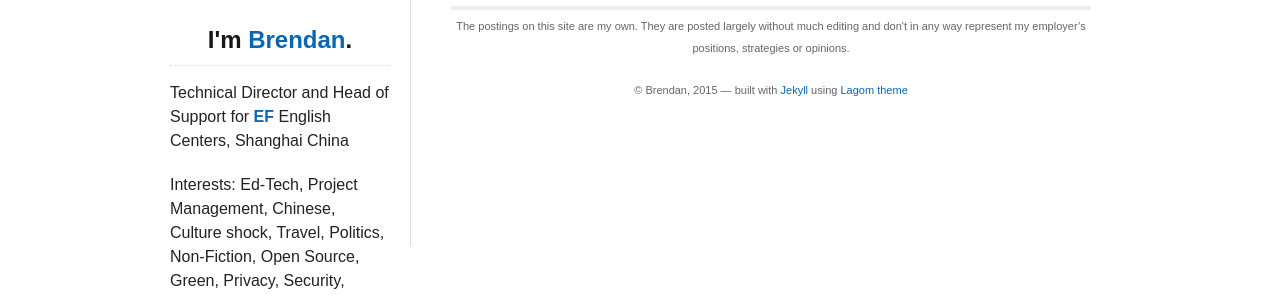
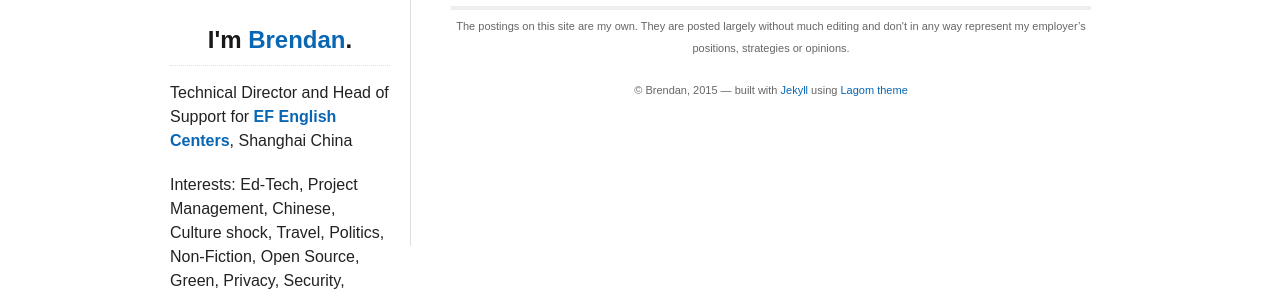
Before and after one commit to bcooney/bcooney.github.io, a Jekyll site: the page built from index.html, in a window 1280 px wide. Shown: the part 186-482 px from the top of the page. Built offline with Jekyll 4.4.1, drawn with Linux system fonts in a browser that asks for light colours; nearby versions of some CDN libraries; some of the changed lines change nothing that is shown.

Commit message:
both links updates now

```diff
--- a/_includes/sidebar.html
+++ b/_includes/sidebar.html
@@ -9,7 +9,7 @@
   </a>
   <h2>I'm <a href="/">{{ site.data.theme.name }}</a>.</h2>
   <div id="bio">
-    <p>Technical Director and Head of Support for <a href="http://www.ef.com">EF</a> English Centers, Shanghai China</p>
+    <p>Technical Director and Head of Support for <a href="http://www.ef.com">EF</a> <a href="http://center.ef.com.cn/">English Centers</a>, Shanghai China</p>
     <p>Interests: Ed-Tech, Project Management, Chinese, Culture shock, Travel, Politics, Non-Fiction, Open Source, Green, Privacy, Security, Vegetarian cooking, DIY, Coffee</p>
     <p><a href="https://github.com/bcooney/public-key/raw/master/20151226pubkey.asc">My Public Key</a></p>
     <p><ul style="list-style: none;">
```
